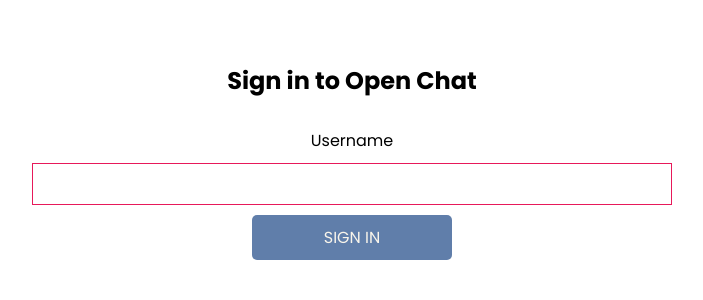
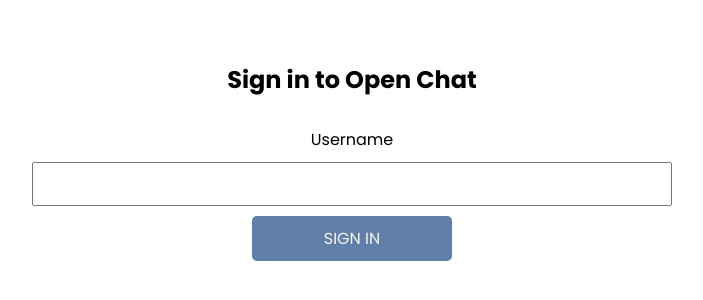
Before and after one commit to manuelleungchen/chat-app, a React (Create React App) app in the folder client/: page / in a window 1280 px wide. Shown: the part 234-534 px from the top of the page, without its empty margins (288-991 px from the left). Built offline with nearby package versions, Linux system fonts and the light colour scheme; no server answers.

Commit message:
Fixed home page submit requirements

```diff
--- a/client/src/index.css
+++ b/client/src/index.css
@@ -27,10 +27,6 @@
 .username__input {
     padding: 10px;
     width: 50%;
-}
-
-.username__input.error {
-    border: 1px solid #e7195a;;
 }
 
 .home__cta {
--- a/client/src/pages/Home.js
+++ b/client/src/pages/Home.js
@@ -23,11 +23,12 @@ const Home = () => {
                 minLength={6}
                 name="username"
                 id="username"
-                className={`username__input ${!userName && "error"}`}
+                className="username__input"
                 value={userName}
                 onChange={(e) => setUserName(e.target.value)}
+                required
             />
-            <button className="home__cta" disabled={!userName} >SIGN IN</button>
+            <button className="home__cta">SIGN IN</button>
         </form>
     );
 };
```
Also changed, not shown: package.json (indentation only).
